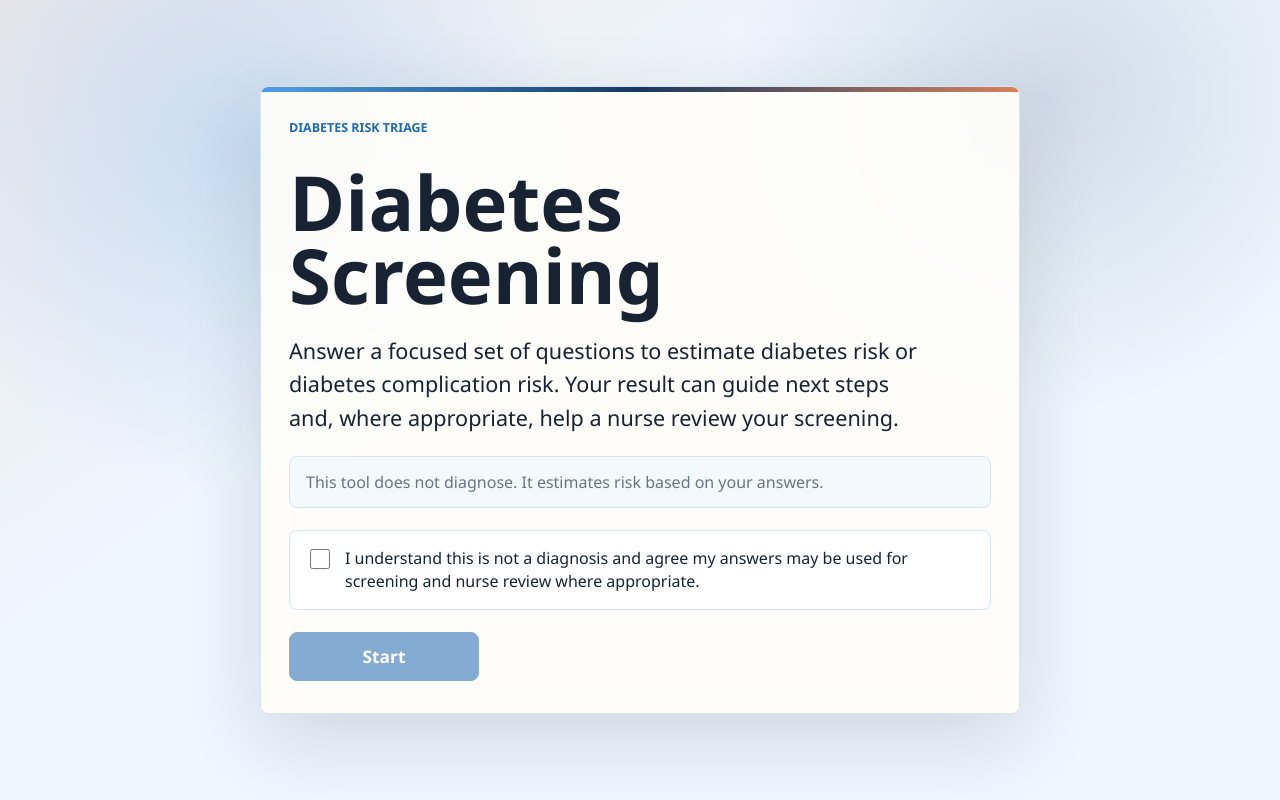
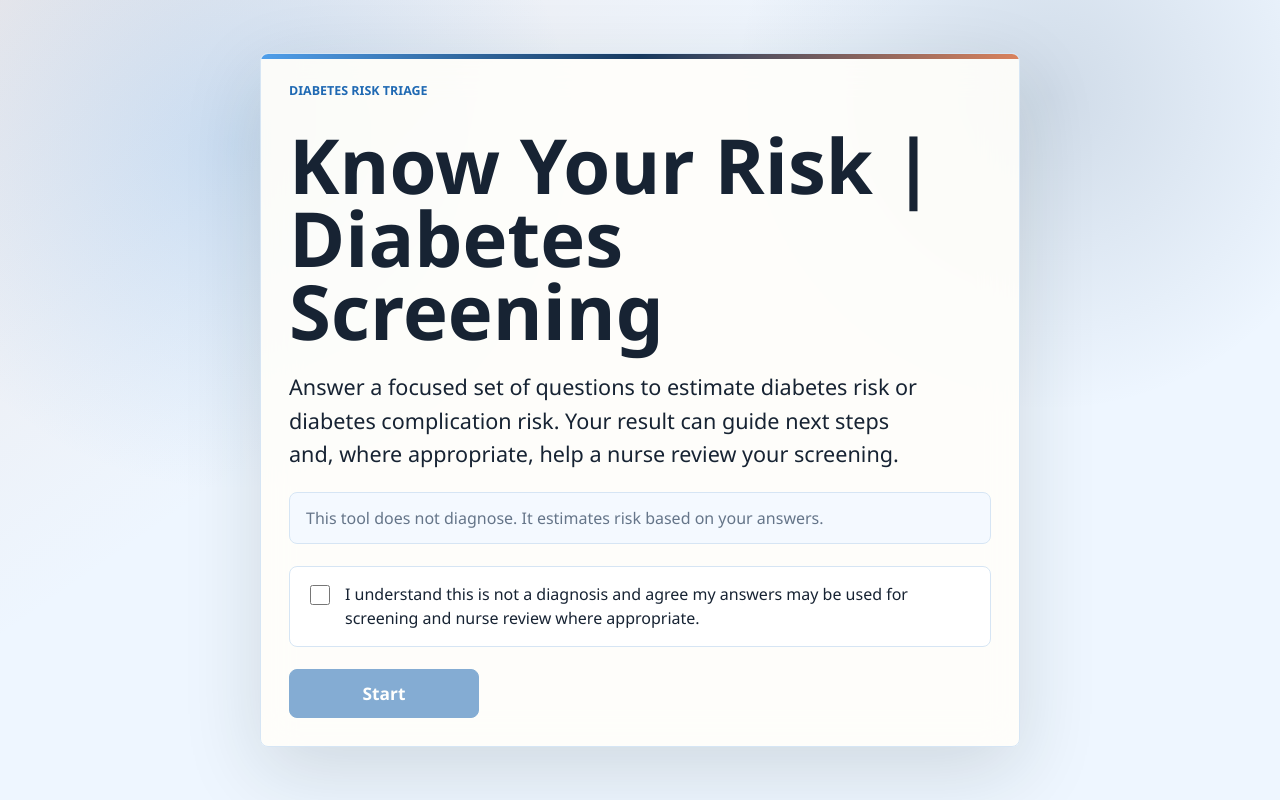
Before and after one commit to HadrielWonda/custodia-screening-tool, a Next.js app: page / in a window 1280 px wide. Built offline with nearby package versions, Linux system fonts and the light colour scheme.

Commit message:
feat: update diabetes screening page metadata

```diff
--- a/app/layout.tsx
+++ b/app/layout.tsx
@@ -4,8 +4,8 @@ import type { ReactNode } from "react";
 import "./globals.css";
 
 export const metadata: Metadata = {
-  title: "Diabetes Screening",
-  description: "Diabetes risk and complication screening",
+  title: "Know Your Risk | Diabetes Screening",
+  description: "Answer a short diabetes screening questionnaire to understand your risk and see when follow-up may be helpful.",
 };
 
 export default function RootLayout({ children }: { children: ReactNode }) {
--- a/app/questionnaire-form.tsx
+++ b/app/questionnaire-form.tsx
@@ -351,7 +351,7 @@ export function QuestionnaireForm() {
       <section className="panel quizPanel" aria-labelledby="questionnaire-title">
         <div className="introScreen">
           <p className="eyebrow">Diabetes risk triage</p>
-          <h1 id="questionnaire-title">Diabetes Screening</h1>
+          <h1 id="questionnaire-title">Know Your Risk | Diabetes Screening</h1>
           <p className="introLead">
             Answer a focused set of questions to estimate diabetes risk or diabetes complication risk. Your result can
             guide next steps and, where appropriate, help a nurse review your screening.
@@ -399,7 +399,7 @@ export function QuestionnaireForm() {
     <section className="panel quizPanel" aria-labelledby="questionnaire-title">
       <div className="panelHeader quizHeader">
         <p className="eyebrow">Diabetes risk triage</p>
-        <h1 id="questionnaire-title">Diabetes Screening</h1>
+        <h1 id="questionnaire-title">Know Your Risk</h1>
       </div>
 
       <form onSubmit={handleSubmit} className="questionnaireForm quizForm">
```
